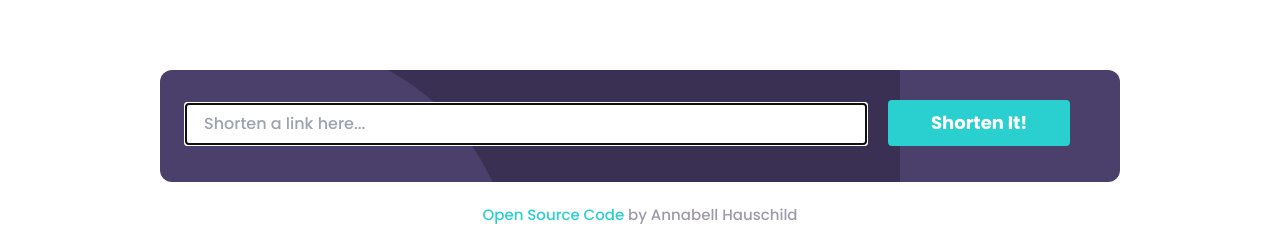
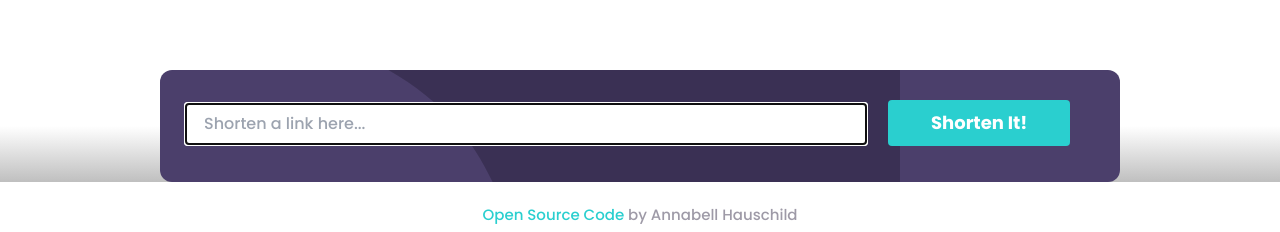
Before and after one commit to Avery-techdev/url-shortener, a Next.js app: page / in a window 1280 px wide. Shown: the part 500-732 px from the top of the page. Built offline with nearby package versions, Linux system fonts and the light colour scheme.

Commit message:
added background gradient to shortener

```diff
--- a/components/Shortener/Shortener.tsx
+++ b/components/Shortener/Shortener.tsx
@@ -3,7 +3,7 @@ import { Loader } from "../ImageLoader/Loader";
 
 export default function Shortener() {
   return (
-    <>
+    <div className="bg-gradient-to-t from-gray via-white to-white">
       <div className="flex justify-center mx-6 px-6 lg:mx-40 my-5 bg-shortener-pattern m-auto rounded-xl">
         <form
           className=" w-full my-3 lg:mt-5 pb-3"
@@ -25,6 +25,6 @@ export default function Shortener() {
           />
         </form>
       </div>
-    </>
+    </div>
   );
 }
```
